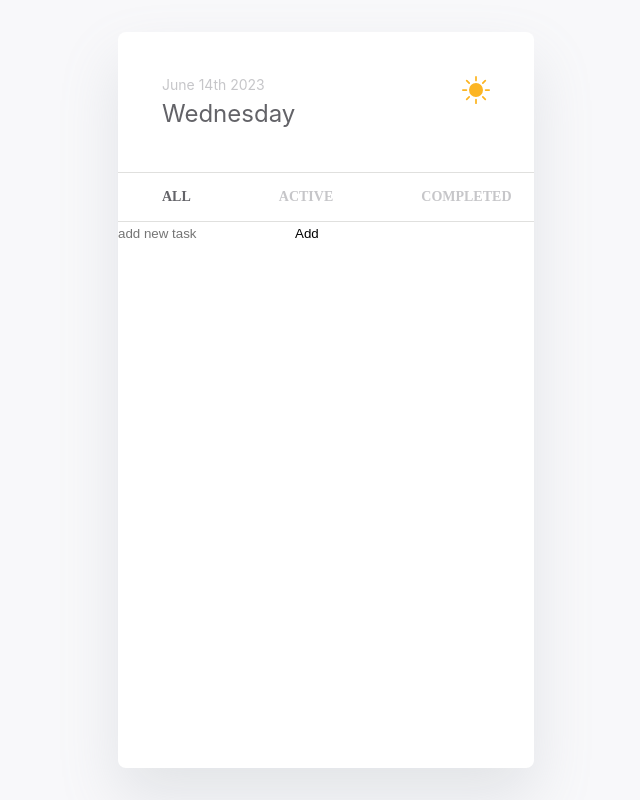
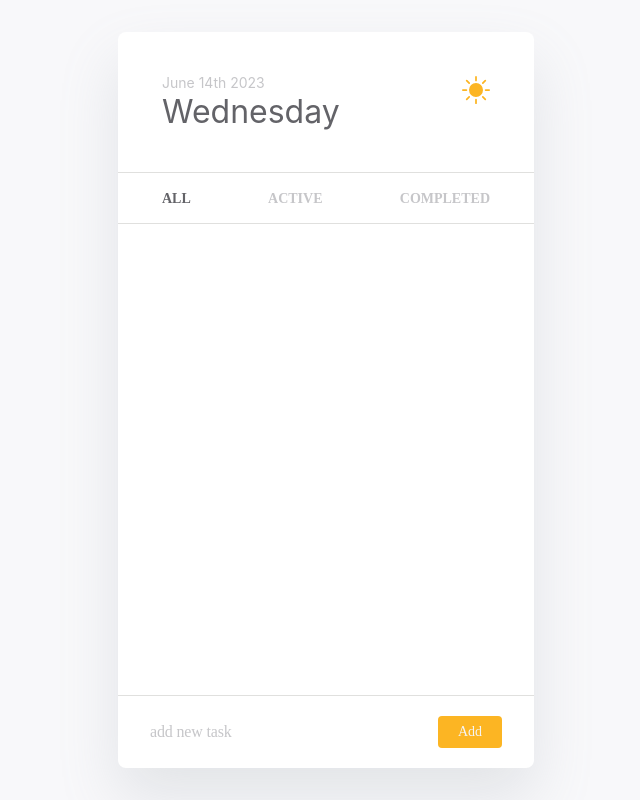
Before and after one commit to CircleYoo/Todo-App, a React (Create React App) app: page / in a window 1280 px wide. Shown: the whole page, without its empty margins (314-954 px from the left). Built offline with nearby package versions, Linux system fonts and the light colour scheme.

Commit message:
TodoList.module.css

```diff
--- a/src/App.js
+++ b/src/App.js
@@ -1,5 +1,5 @@
 import { useState } from 'react';
-import TodoList from './TodoList';
+import TodoList from './components/TodoList/TodoList';
 import Header from './components/Header/Header';
 import { DarkModeProvider } from './context/DarkModeContext';
 
--- a/src/TodoList.jsx
+++ /dev/null
@@ -1,96 +0,0 @@
-import React, { useEffect, useState } from 'react';
-import Todo from './components/Todo/Todo';
-import { v4 as uuidv4 } from 'uuid';
-
-// Todo항목을 추가하고, 상태를 관리하며, 필터링하여 보여주는 기능
-export default function TodoList({ filter }) {
-  const [text, setText] = useState("");
-  const [todos, setTodos] = useState(storeTodos);
-
-  const handleSubmit = (e) => {
-    e.preventDefault();
-
-    const addTodos = todos.concat({
-      idx: todos.length,
-      id: uuidv4(),
-      text,
-      check: false,
-      status: 'active'
-    })
-
-    if (text === "") { return };
-
-    setTodos(addTodos)
-    setText(""); // 입력창 초기화
-  };
-
-  // 입력값을 감지하고 'text'상태를 업데이트
-  const handleChange = (e) => {
-    setText(e.target.value);
-  };
-
-  // 특정 todo 항목을 제거하기 위해 'todos' 상태를 필터링하여 업데이트
-  const handleDelete = (idx) => {
-    setTodos(todos.filter(item => item.idx !== idx))
-  };
-
-  // handleUpdate
-  // Todo 항목의 체크를 토글여부를 확인하기 위해 'todos'상태를 매핑하여 업데이트
-  const handleToggle = (toggled) => {
-    setTodos(todos.map(item => item.id === toggled.id ? toggled : item))
-    /* toggle된 투두 객체를 받아서
-     * todos의 새로운 배열을 만든다.
-     * 기존의 투두 id가 toggle한 id와 동일하다면 ? toggle 아니면 item
-     */
-    console.log(toggled)
-  };
-
-  // todos가 업데이트되면 localStorage에 데이터 저장한다.
-  useEffect(() => {
-    // 데이터 저장 : JSON 형태의 문자열로 변환한다.
-    localStorage.setItem('todos', JSON.stringify(todos));
-  }, [todos]);
-
-  // 필터링된 Todo 항목을 반환하기 위해 'todos' 배열을 필터링
-  const getFilteredItems = (todos, filter) => {
-    if (filter === 'all') {
-      return todos;
-    }
-    return todos.filter(todo => todo.status === filter)
-  };
-  const filteredTodos = getFilteredItems(todos, filter);
-
-  return (
-    <div className='todo'>
-      <ul className='todoList'>
-        {filteredTodos.map((item) => (
-          <Todo
-            key={item.id}
-            todo={item}
-            onToggle={handleToggle}
-            onDelete={handleDelete}
-          />
-        ))}
-      </ul>
-      <form
-        className='todoInput'
-        onSubmit={handleSubmit}
-      >
-        <input
-          type='text'
-          name='todoItem'
-          placeholder='add new task'
-          value={text}
-          onChange={handleChange}
-        />
-        <button type='submit'>Add</button>
-      </form>
-    </div>
-  );
-}
-
-function storeTodos() {
-  // 데이터 출력 : todos라는 key를 불러온다.
-  const todos = localStorage.getItem('todos');
-  return todos ? JSON.parse(todos) : [];
-}
--- a/src/components/Header/Header.module.css
+++ b/src/components/Header/Header.module.css
@@ -12,9 +12,9 @@ nav {
 }
 .date h1 {
   color: var(--color-txt);
-  margin: 0;
   margin-top: 0.375rem;
   font-weight: 400;
+  font-size: 2rem;
 }
 .mode {
   color: var(--color-accent);
@@ -32,6 +32,7 @@ nav {
   justify-content: space-between;
   border-top: 1px solid var(--color-line);
   border-bottom: 1px solid var(--color-line);
+  padding: 1rem 2.75rem;
 
 }
 .filters li button {
@@ -40,7 +41,6 @@ nav {
   font-weight: 600;
   font-size: 0.875rem;
   text-transform: uppercase;
-  margin: 1rem 2.75rem;
   cursor: pointer;
 }
 .filters li button.selected {
--- a/src/components/TodoList/TodoList.jsx
+++ b/src/components/TodoList/TodoList.jsx
@@ -0,0 +1,103 @@
+import React, { useEffect, useState } from 'react';
+import Todo from '../Todo/Todo';
+import { v4 as uuidv4 } from 'uuid';
+import styles from './TodoList.module.css';
+
+// Todo항목을 추가하고, 상태를 관리하며, 필터링하여 보여주는 기능
+export default function TodoList({ filter }) {
+  const [text, setText] = useState("");
+  const [todos, setTodos] = useState(storeTodos);
+
+  const handleSubmit = (e) => {
+    e.preventDefault();
+
+    const addTodos = todos.concat({
+      idx: todos.length,
+      id: uuidv4(),
+      text,
+      check: false,
+      status: 'active'
+    })
+
+    if (text === "") { return };
+
+    setTodos(addTodos)
+    setText(""); // 입력창 초기화
+  };
+
+  // 입력값을 감지하고 'text'상태를 업데이트
+  const handleChange = (e) => {
+    setText(e.target.value);
+  };
+
+  // 특정 todo 항목을 제거하기 위해 'todos' 상태를 필터링하여 업데이트
+  const handleDelete = (idx) => {
+    setTodos(todos.filter(item => item.idx !== idx))
+  };
+
+  // handleUpdate
+  // Todo 항목의 체크를 토글여부를 확인하기 위해 'todos'상태를 매핑하여 업데이트
+  const handleToggle = (toggled) => {
+    setTodos(todos.map(item => item.id === toggled.id ? toggled : item))
+    /* toggle된 투두 객체를 받아서
+     * todos의 새로운 배열을 만든다.
+     * 기존의 투두 id가 toggle한 id와 동일하다면 ? toggle 아니면 item
+     */
+    console.log(toggled)
+  };
+
+  // todos가 업데이트되면 localStorage에 데이터 저장한다.
+  useEffect(() => {
+    // 데이터 저장 : JSON 형태의 문자열로 변환한다.
+    localStorage.setItem('todos', JSON.stringify(todos));
+  }, [todos]);
+
+  // 필터링된 Todo 항목을 반환하기 위해 'todos' 배열을 필터링
+  const getFilteredItems = (todos, filter) => {
+    if (filter === 'all') {
+      return todos;
+    }
+    return todos.filter(todo => todo.status === filter)
+  };
+  const filteredTodos = getFilteredItems(todos, filter);
+
+  return (
+    <section className={styles.container}>
+      <ul className={styles.ul}>
+        {filteredTodos.map((item) => (
+          <Todo
+            key={item.id}
+            todo={item}
+            onToggle={handleToggle}
+            onDelete={handleDelete}
+          />
+        ))}
+      </ul>
+      <form
+        className={styles.form}
+        onSubmit={handleSubmit}
+      >
+        <input
+          className={styles.input}
+          type='text'
+          name='todoItem'
+          placeholder='add new task'
+          value={text}
+          onChange={handleChange}
+        />
+        <button
+          type='submit'
+          className={styles.button}
+        >
+          Add
+        </button>
+      </form>
+    </section>
+  );
+}
+
+function storeTodos() {
+  // 데이터 출력 : todos라는 key를 불러온다.
+  const todos = localStorage.getItem('todos');
+  return todos ? JSON.parse(todos) : [];
+}
--- a/src/components/TodoList/TodoList.module.css
+++ b/src/components/TodoList/TodoList.module.css
@@ -0,0 +1,41 @@
+/* todolist style sheet */
+.container {
+    height: 100%;
+    min-height: 0;
+    display: flex;
+    flex-direction: column;
+}
+.ul {
+  flex: 1 1 auto;
+  overflow-y: auto;
+}
+/* input style sheet */
+.form {
+  border-top: 1px solid var(--color-line);
+  display: flex;
+  align-items: center;
+  justify-content: space-between;
+  padding: 1.25rem 2rem;
+  width: 100%;
+}
+.input {
+  letter-spacing: -0.01em;
+  font-family: 'SUIT';
+  font-weight: 400;
+  font-size: 1rem;
+  color: var(--color-txt);
+}
+.input::placeholder {
+  color: var(--color-txt-light);
+}
+.button {
+  font-family: 'SUIT';
+  font-weight: 400;
+  width: 4rem;
+  height: 2rem;
+  background-color: var(--color-accent);
+  color: #f5f5f5;
+  font-size: 0.875rem;
+  border-radius: 0.25rem;
+  cursor: pointer;
+}
--- a/src/index.js
+++ b/src/index.js
@@ -1,6 +1,6 @@
 import React from 'react';
 import ReactDOM from 'react-dom/client';
-
+import './css/reset.css';
 import './css/index.css';
 import App from './App';
 import reportWebVitals from './reportWebVitals';
```
